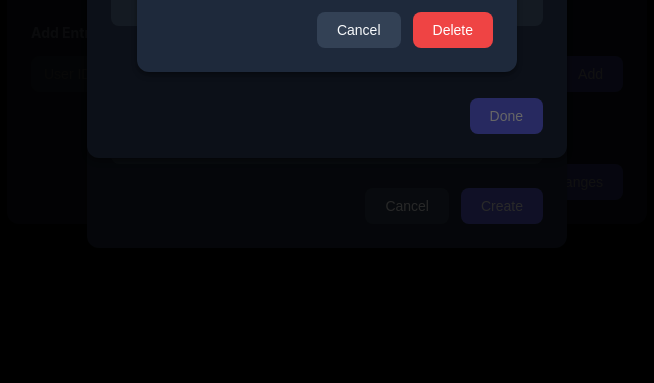
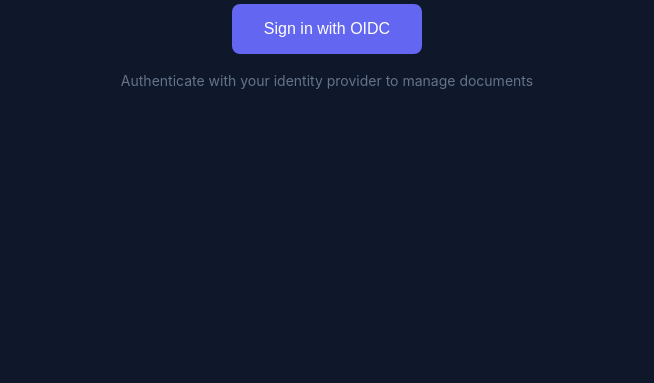
Before and after one commit to tionis/ratatoskr, a website: page src/ui/index.html in a window 1280 px wide. Shown: the part 417-800 px from the top of the page, without its empty margins (313-967 px from the left). Drawn offline with Linux system fonts and the light colour scheme.

Commit message:
fix(ui): ensure hidden class overrides modal display property

```diff
--- a/src/ui/styles.css
+++ b/src/ui/styles.css
@@ -41,7 +41,7 @@ body {
 
 /* Utilities */
 .hidden {
-  display: none;
+  display: none !important;
 }
 
 .loading {
```
Also changed, not shown: test/css-check.test.ts (added, +17 -0 lines).
